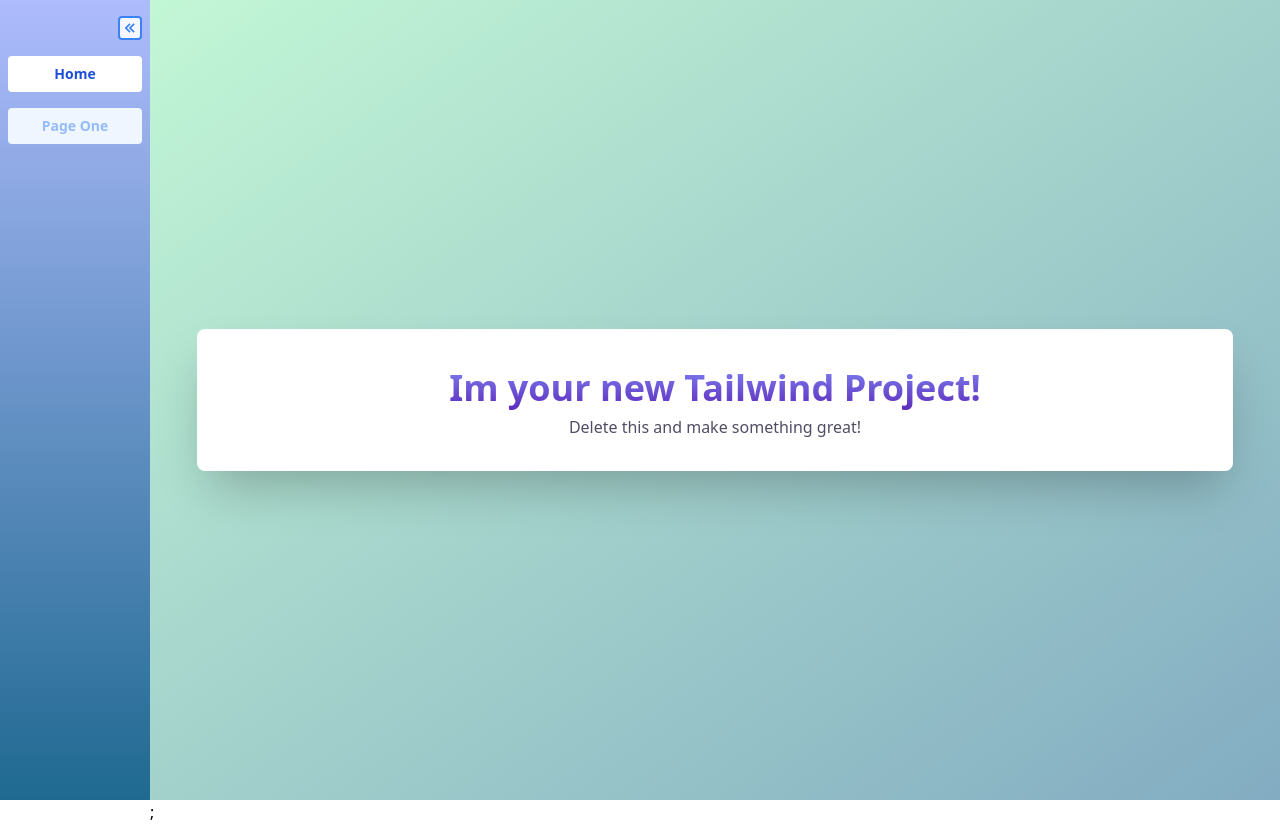
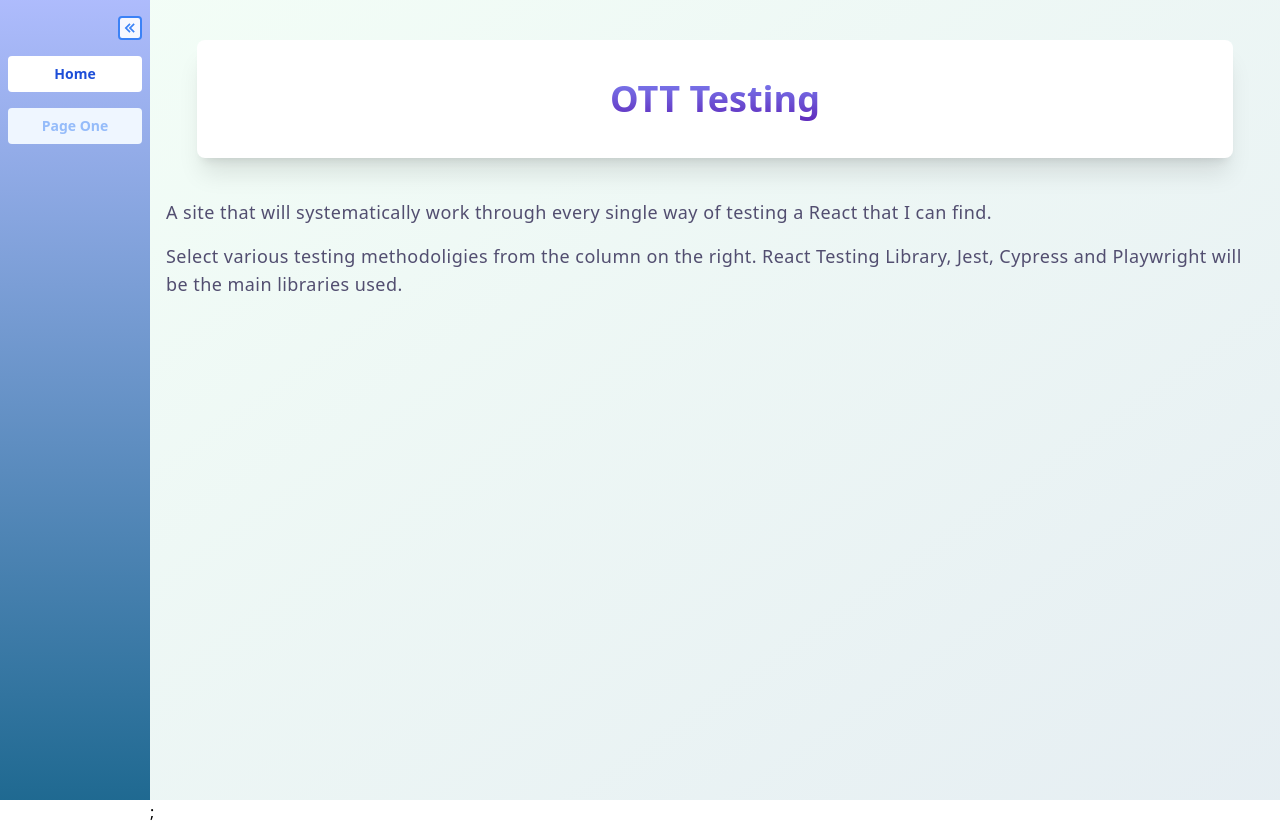
Before and after one commit to PaulHaze/ott-testing, a Next.js app: page / in a window 1280 px wide. Built offline with nearby package versions, Linux system fonts and the light colour scheme.

Commit message:
update home page

```diff
--- a/src/pages/index.tsx
+++ b/src/pages/index.tsx
@@ -5,17 +5,25 @@
   return (
     <div>
       <Head>
-        <title>CHANGE THIS</title>
+        <title>OTT Testing</title>
         <link rel="icon" href="/favicon.png" />
         <link rel="apple-touch-icon" href="/logo192.png" />
       </Head>
-      <div className="h-[100vh] bg-gradient-to-br from-green-300/50 to-sky-800/50 flex items-center justify-center">
-        <div className="flex flex-col justify-center w-11/12 bg-white rounded-lg shadow-2xl p-md">
+      <div className="flex-col min-h-[100vh] bg-gradient-to-br from-green-300/10 to-sky-800/10 flex items-center">
+        <div className="w-11/12 mt-10 bg-white rounded-lg shadow-xl h-max p-md">
           <h1 className="font-bold text-center text-transparent bg-clip-text bg-gradient-to-b from-indigo-400 to-violet-800">
-            Im your new Tailwind Project!
+            OTT Testing
           </h1>
-          <p className="text-[#504e63] text-center">
-            Delete this and make something great!
+        </div>
+        <div className="px-4 mt-10 space-y-4">
+          <p className="text-[#524e70] tracking-wide text-lg">
+            A site that will systematically work through every single way of
+            testing a React that I can find.
+          </p>
+          <p className="text-[#524e70] tracking-wide text-lg">
+            Select various testing methodoligies from the column on the right.
+            React Testing Library, Jest, Cypress and Playwright will be the main
+            libraries used.
           </p>
         </div>
       </div>
```
